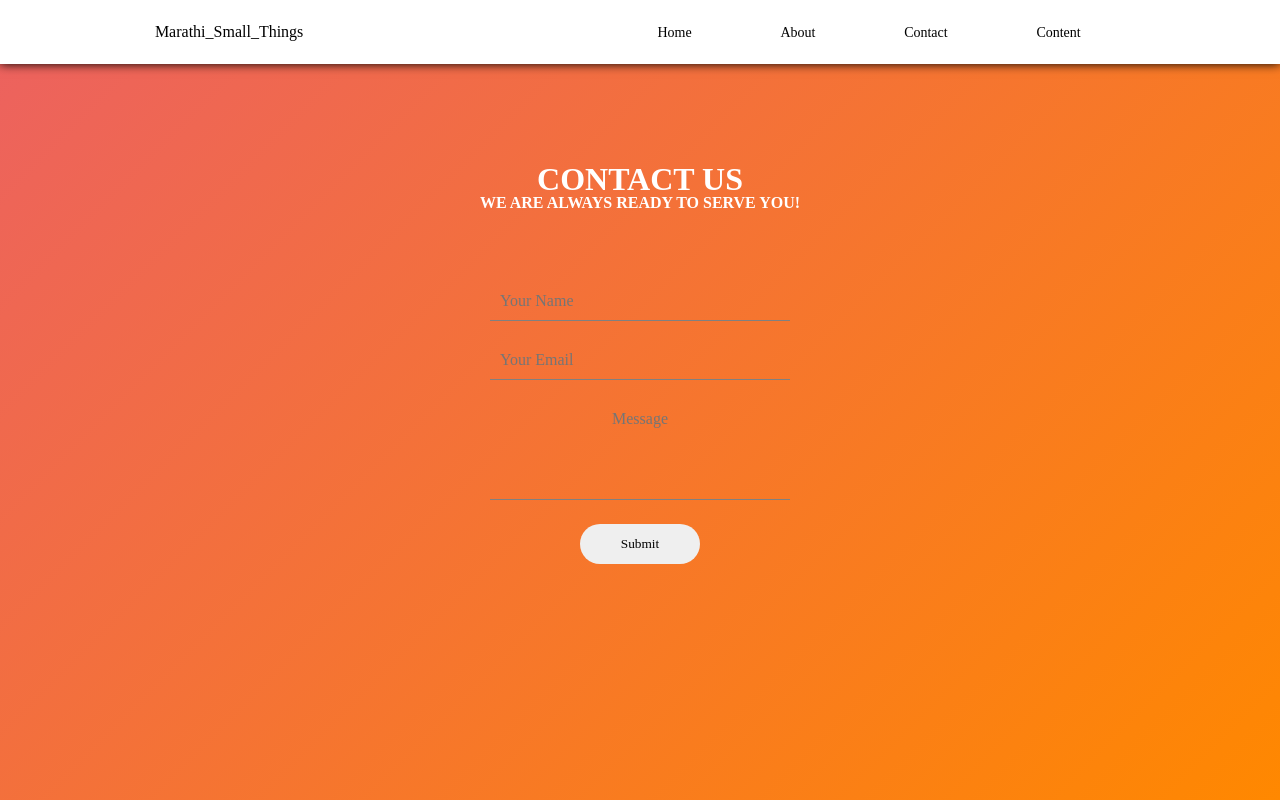
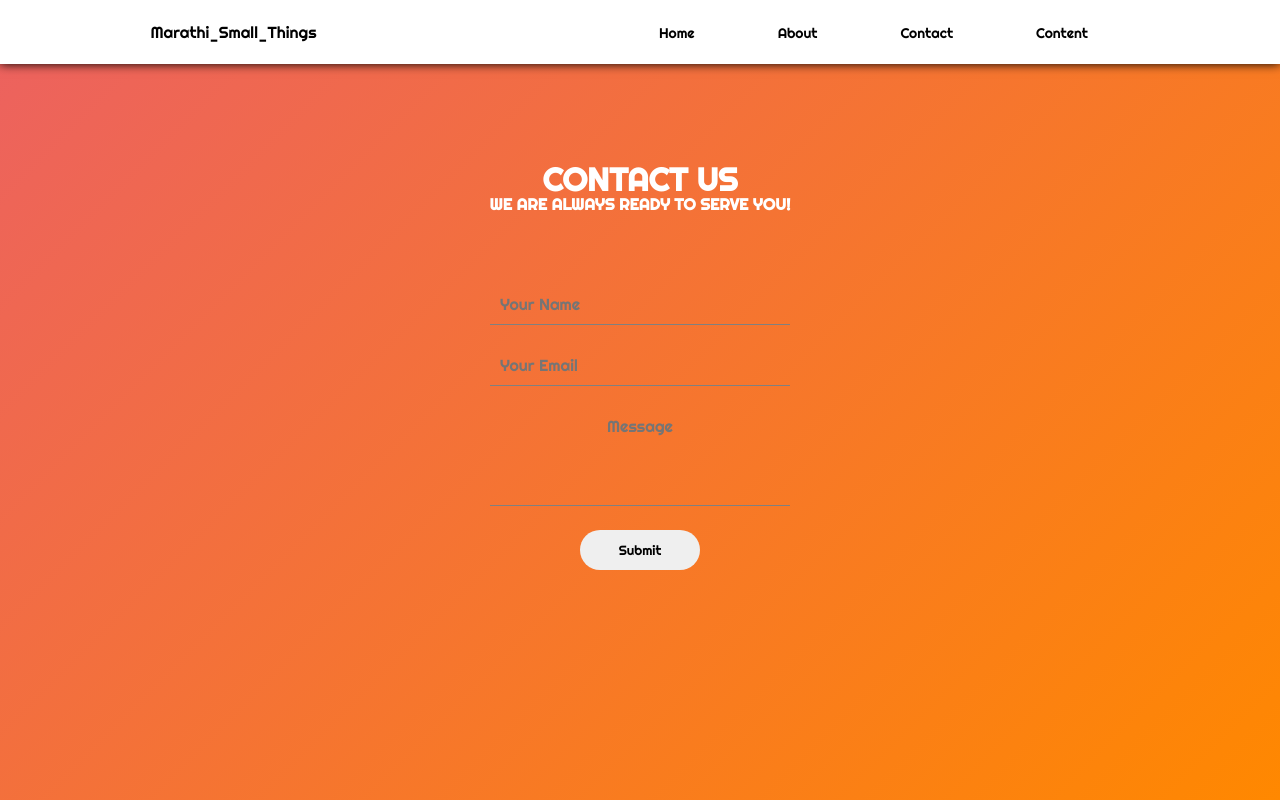
Before and after one commit to Marathi-small-things/MST, a plain HTML site: page Contact.html in a window 1280 px wide. Drawn offline with Linux system fonts and the light colour scheme.

Commit message:
Update Contact.html

```diff
--- a/Contact.html
+++ b/Contact.html
@@ -4,6 +4,7 @@
     <meta charset="UTF-8">
     <meta name="viewport" content="width=device-width, initial-scale=1.0">
     <link rel="stylesheet" href="css/Contact.css">
+     <link href='https://fonts.googleapis.com/css?family=Righteous' rel='stylesheet'>
     <title>Contact - Marathi_small_things</title>
 </head>
 <body>
```
